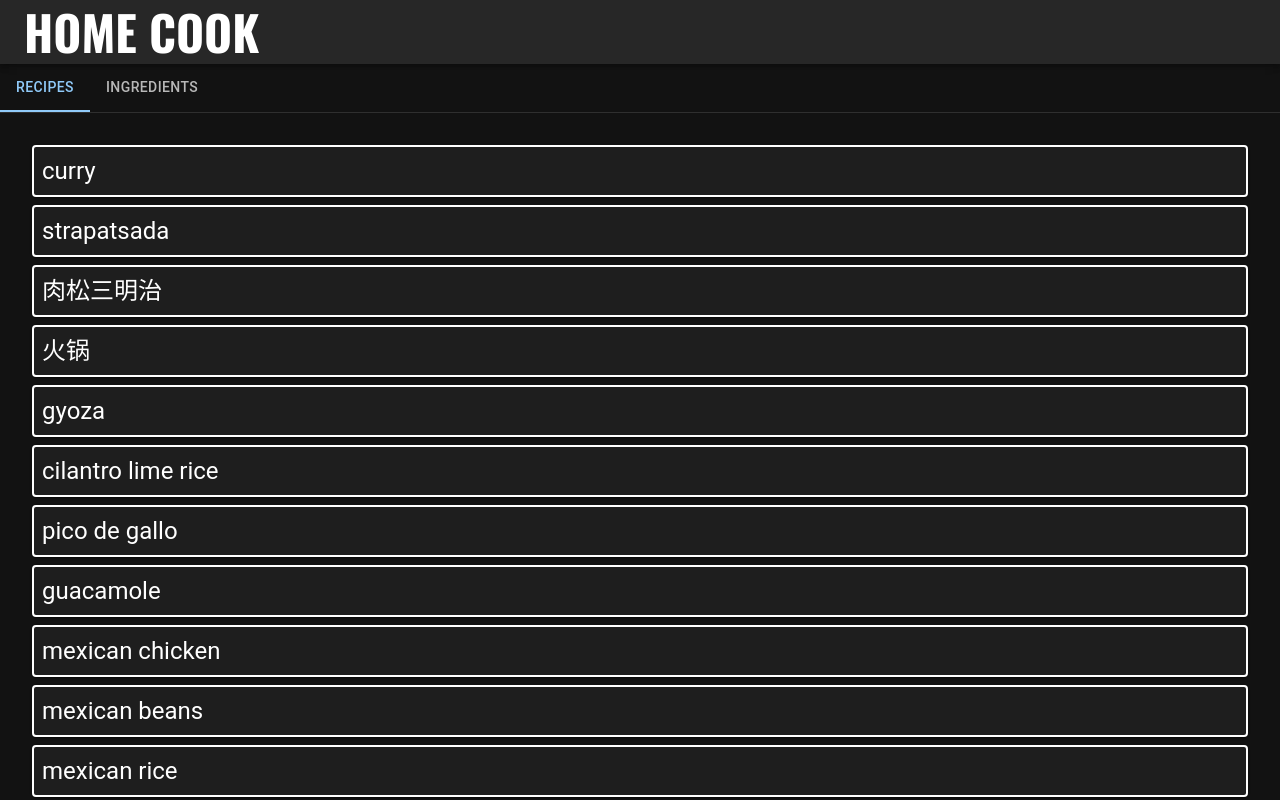
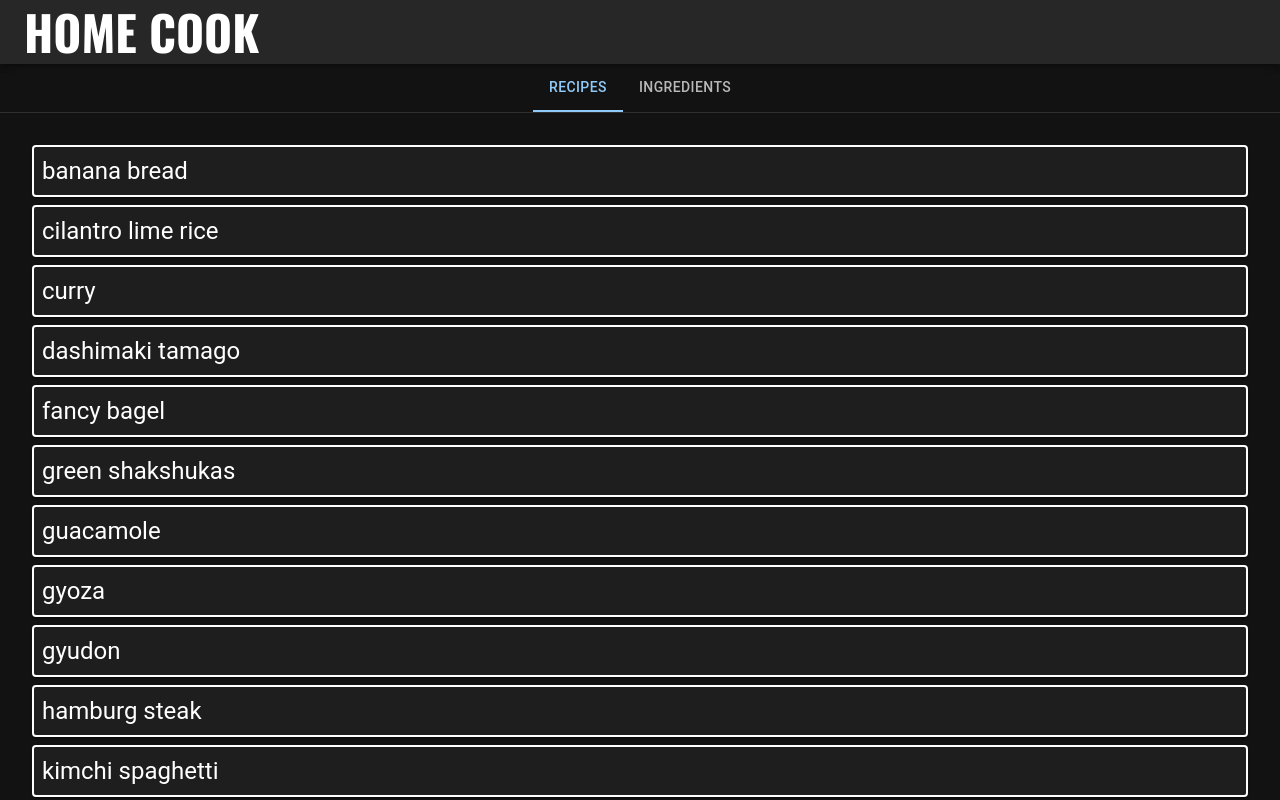
Before and after one commit to Borghese-Gladiator/next-pwa-home-cooking, a Next.js app in the folder app/: page / in a window 1280 px wide. Shown: the top 800 px of the page. Built offline with nearby package versions, Linux system fonts and the light colour scheme.

Commit message:
fix(recipes): add sort & center tabs

```diff
--- a/app/src/pages/index.js
+++ b/app/src/pages/index.js
@@ -40,6 +40,7 @@ export default function Home() {
    * SELECTED RECIPES
    */
   const recipeNameList = recipes.map(({ name }) => name);
+  recipeNameList.sort((nameA, nameB) => nameA.localeCompare(nameB));
   const [selectedRecipes, setSelectedRecipes] = useState([]);
   const {
     ingredientsGroup,
@@ -112,7 +113,7 @@ export default function Home() {
       <Navbar />
       <main>
         <Box sx={{ borderBottom: 1, borderColor: 'divider' }}>
-          <Tabs value={tabValue} onChange={handleTabChange}>
+          <Tabs value={tabValue} onChange={handleTabChange} centered>
             <Tab label="Recipes" />
             <Tab label="Ingredients" />
           </Tabs>
```
